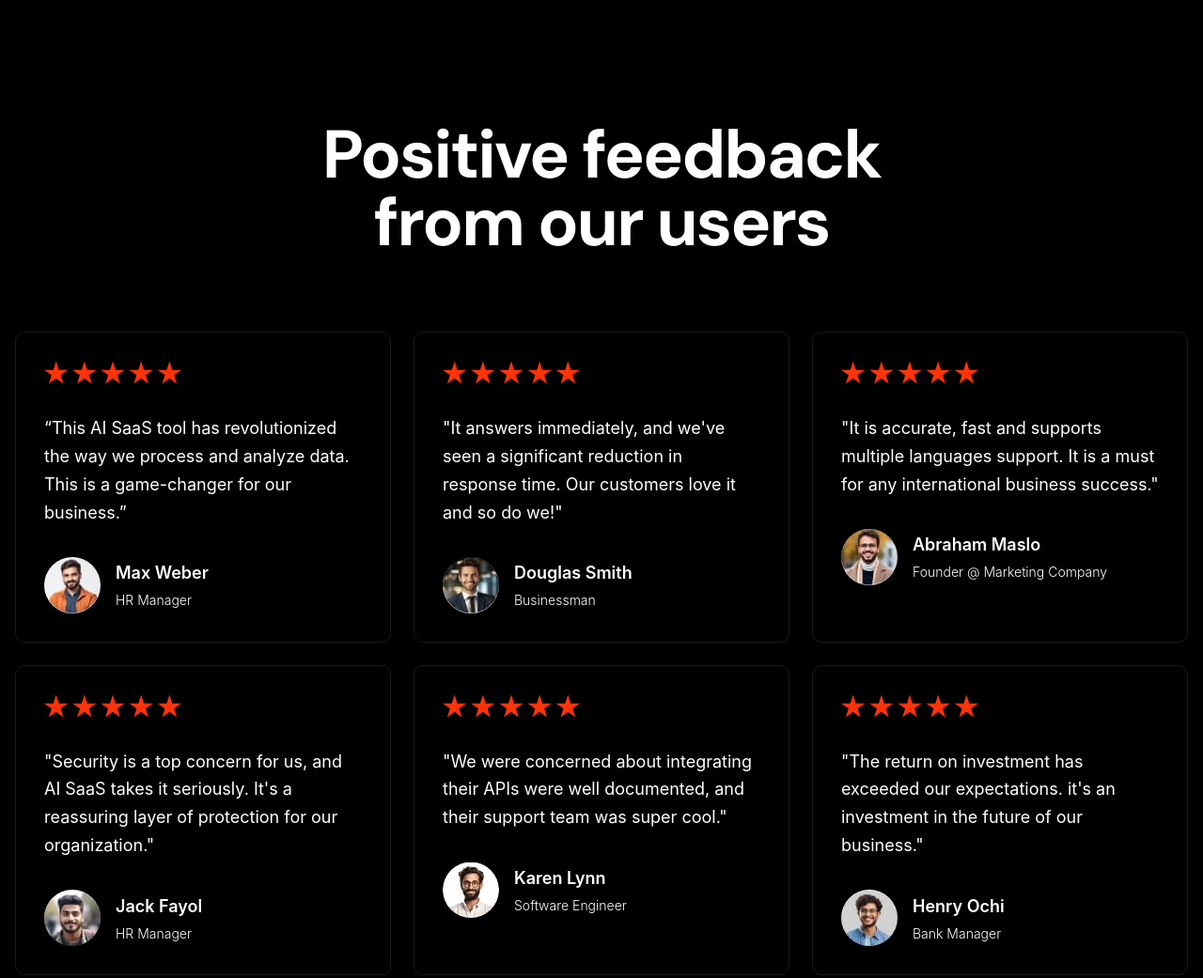
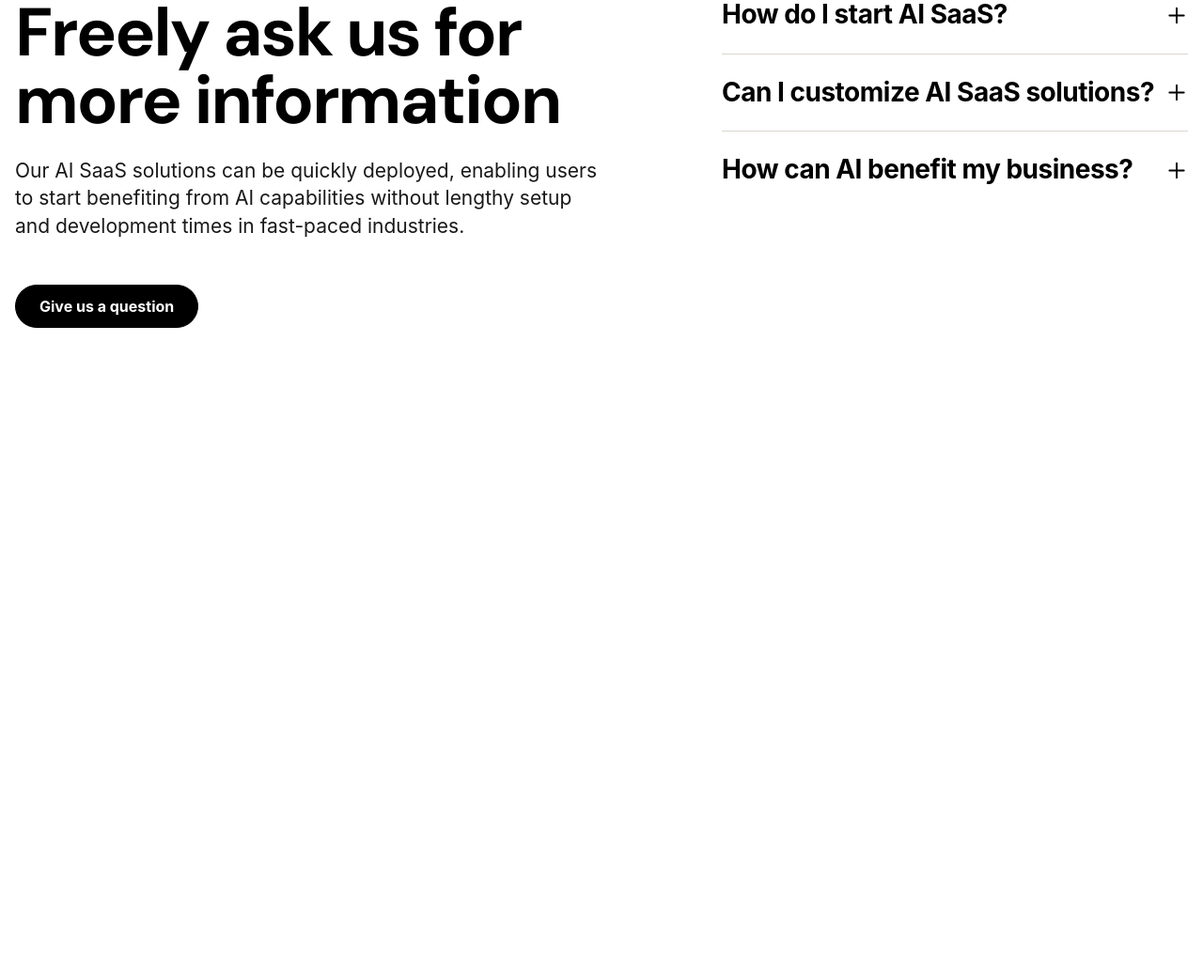
Before and after one commit to hongoctu2904/capstone_btvn, a website: page index.html in a window 1280 px wide. Shown: the part 1-1042 px from the top of the page at 94% size. After the commit the page ends 800 px from the top, so only its background shows below. Drawn offline with nearby package versions, Linux system fonts and the light colour scheme.

Commit message:
đây là faq by tu

```diff
--- a/index.html
+++ b/index.html
@@ -39,6 +39,128 @@
 
       <!-- End Pricing Section -->
       <!-- FAQ Section -->
+      <section class="section-faq">
+        <div class="pb-20 xl:pb-[150px]">
+          <!-- Section Container -->
+          <div class="container">
+            <div class="grid grid-cols-1 gap-y-10 md:grid-cols-2">
+              <!-- FAQ Left Block -->
+              <div class="flex flex-col fade-right duration-300 animation">
+                <!-- Section Content -->
+                <div class="mb-6">
+                  <div class="mx-auto md:mx-0 md:max-w-none">
+                    <h2>Freely ask us for more information</h2>
+                  </div>
+                </div>
+                <!-- Section Content -->
+                <div class="text-lg leading-[1.4] lg:text-[21px]">
+                  <p class="mb-7 last:mb-0">
+                    Our AI SaaS solutions can be quickly deployed, enabling
+                    users to start benefiting from AI capabilities without
+                    lengthy setup and development times in fast-paced
+                    industries.
+                  </p>
+                  <a
+                    class="button mt-5 rounded-[50px] border-2 border-black bg-black py-4 text-white after:bg-[#FE330A] hover:border-[#FE330A] hover:text-white"
+                    href="/faq"
+                  >
+                    Give us a question
+                  </a>
+                </div>
+              </div>
+              <!-- FAQ Right Block -->
+              <div
+                class="md:ml-10 lg:ml-20 xl:ml-32 fade-left duration-300 animation"
+              >
+                <!-- Q&A List -->
+                <ul class="qna-list">
+                  <!-- Q&A Item -->
+                  <li
+                    class="qna-item border-b-[1px] border-[#DBD6CF] pb-6 pt-6 first:pt-0 last:border-b-0 last:pb-0"
+                  >
+                    <div
+                      class="qna-question flex items-center justify-between font-dmSans text-xl font-bold leading-[1.2] -tracking-[0.5px] text-black lg:text-[28px] cursor-pointer"
+                    >
+                      <p>How do I start AI SaaS?</p>
+                      <div class="qna-icon">
+                        <img
+                          src="./assets/images/plus.svg"
+                          alt="expand"
+                          class="w-6 h-6"
+                        />
+                      </div>
+                    </div>
+                    <div class="qna-answer text-[#2C2C2C] mt-4 hidden">
+                      <p>
+                        Go to our official website and create an account.
+                        You'll need to provide some basic information and
+                        agree to our terms and conditions. Once your account
+                        is set up, you can start exploring our AI SaaS
+                        solutions and choose the one that best fits your
+                        needs.
+                      </p>
+                    </div>
+                  </li>
+                  <!-- Repeat for other Q&A items -->
+                  <li
+                    class="qna-item border-b-[1px] border-[#DBD6CF] pb-6 pt-6 first:pt-0 last:border-b-0 last:pb-0"
+                  >
+                    <div
+                      class="qna-question flex items-center justify-between font-dmSans text-xl font-bold leading-[1.2] -tracking-[0.5px] text-black lg:text-[28px] cursor-pointer"
+                    >
+                      <p>Can I customize AI SaaS solutions?</p>
+                      <div class="qna-icon">
+                        <img
+                          src="./assets/images/plus.svg"
+                          alt="expand"
+                          class="w-6 h-6"
+                        />
+                      </div>
+                    </div>
+                    <div class="qna-answer text-[#2C2C2C] mt-4 hidden">
+                      <p>
+                        Yes, many of our AI SaaS solutions offer customization
+                        options. You can tailor the AI models to your specific
+                        needs, integrate them with your existing systems, and
+                        adjust various parameters to optimize performance for
+                        your unique use case.
+                      </p>
+                    </div>
+                  </li>
+                  <li
+                    class="qna-item border-b-[1px] border-[#DBD6CF] pb-6 pt-6 first:pt-0 last:border-b-0 last:pb-0"
+                  >
+                    <div
+                      class="qna-question flex items-center justify-between font-dmSans text-xl font-bold leading-[1.2] -tracking-[0.5px] text-black lg:text-[28px] cursor-pointer"
+                    >
+                      <p>How can AI benefit my business?</p>
+                      <div class="qna-icon">
+                        <img
+                          src="./assets/images/plus.svg"
+                          alt="expand"
+                          class="w-6 h-6"
+                        />
+                      </div>
+                    </div>
+                    <div class="qna-answer text-[#2C2C2C] mt-4 hidden">
+                      <p>
+                        AI can benefit your business in numerous ways,
+                        including automating repetitive tasks, providing
+                        data-driven insights, improving customer service
+                        through chatbots, enhancing decision-making processes,
+                        and optimizing operations. The specific benefits will
+                        depend on your industry and the AI solutions you
+                        implement.
+                      </p>
+                    </div>
+                  </li>
+                </ul>
+              </div>
+            </div>
+          </div>
+        </div>
+      </section>
+
 
 
       <!-- End FAQ Section -->
@@ -46,266 +168,13 @@
 
 
 
-    <section class="section-feedback">
-     <div class="bg-black pb-40 pt-20 xl:pb-[200px] xl:pt-[130px]">
-       <!-- Section Container -->
-       <div class="container">
-         <!-- Section Content Block -->
-         <div
-           class="mb-10 text-center lg:mb-16 xl:mb-20 fade-up duration-300 animation"
-         >
-           <div
-             class="mx-auto max-w-[300px] lg:max-w-[600px] xl:max-w-[680px]"
-           >
-             <h2 class="text-white">Positive feedback from our users</h2>
-           </div>
-         </div>
-         <!-- Section Content Block -->
 
-         <!-- List -->
-         <div class="grid grid-cols-1 gap-6 md:grid-cols-2 lg:grid-cols-3">
-           <!-- Item -->
-           <div
-             class="flex flex-col gap-y-8 rounded-[10px] border-[1px] border-[#191919] p-[30px] text-white fade-left duration-300 animation"
-           >
-             <div class="block">
-               <img
-                 src="./assets/images/feedback/rating.svg"
-                 alt="rating"
-                 width="146"
-                 height="25"
-               />
-             </div>
-             <p>
-               “This AI SaaS tool has revolutionized the way we process and
-               analyze data. This is a game-changer for our business.”
-             </p>
-             <div class="flex items-center gap-x-4">
-               <div class="h-[60px] w-[60px] overflow-hidden rounded-full">
-                 <img
-                   src="./assets/images/feedback/testimonial-img-1.jpg"
-                   alt="testimonial-img"
-                   width="60"
-                   height="60"
-                   class="h-full w-full object-cover object-center"
-                 />
-               </div>
-               <div class="flex flex-col gap-y-1">
-                 <span class="block text-lg font-semibold leading-[1.6]">
-                   Max Weber
-                 </span>
-                 <span class="block text-sm font-light leading-[1.4]">
-                   HR Manager
-                 </span>
-               </div>
-             </div>
-           </div>
-           <!-- Item -->
-           <!-- Item -->
-           <div
-             class="flex flex-col gap-y-8 rounded-[10px] border-[1px] border-[#191919] p-[30px] text-white fade-left duration-300 animation"
-           >
-             <div class="block">
-               <img
-                 src="./assets/images/feedback/rating.svg"
-                 alt="rating"
-                 width="146"
-                 height="25"
-               />
-             </div>
-             <p>
-               "It answers immediately, and we've seen a significant
-               reduction in response time. Our customers love it and so do
-               we!"
-             </p>
-             <div class="flex items-center gap-x-4">
-               <div class="h-[60px] w-[60px] overflow-hidden rounded-full">
-                 <img
-                   src="./assets/images/feedback/testimonial-img-2.jpg"
-                   alt="testimonial-img"
-                   width="60"
-                   height="60"
-                   class="h-full w-full object-cover object-center"
-                 />
-               </div>
-               <div class="flex flex-col gap-y-1">
-                 <span class="block text-lg font-semibold leading-[1.6]">
-                   Douglas Smith
-                 </span>
-                 <span class="block text-sm font-light leading-[1.4]">
-                   Businessman
-                 </span>
-               </div>
-             </div>
-           </div>
-           <!-- Item -->
-           <!-- Item -->
-           <div
-             class="flex flex-col gap-y-8 rounded-[10px] border-[1px] border-[#191919] p-[30px] text-white fade-left duration-300 animation"
-           >
-             <div class="block">
-               <img
-                 src="./assets/images/feedback/rating.svg"
-                 alt="rating"
-                 width="146"
-                 height="25"
-               />
-             </div>
-             <p>
-               "It is accurate, fast and supports multiple languages
-               support. It is a must for any international business
-               success."
-             </p>
-             <div class="flex items-center gap-x-4">
-               <div class="h-[60px] w-[60px] overflow-hidden rounded-full">
-                 <img
-                   src="./assets/images/feedback/testimonial-img-3.jpg"
-                   alt="testimonial-img"
-                   width="60"
-                   height="60"
-                   class="h-full w-full object-cover object-center"
-                 />
-               </div>
-               <div class="flex flex-col gap-y-1">
-                 <span class="block text-lg font-semibold leading-[1.6]">
-                   Abraham Maslo
-                 </span>
-                 <span class="block text-sm font-light leading-[1.4]">
-                   Founder @ Marketing Company
-                 </span>
-               </div>
-             </div>
-           </div>
-           <!-- Item -->
-           <!-- Item -->
-           <div
-             class="flex flex-col gap-y-8 rounded-[10px] border-[1px] border-[#191919] p-[30px] text-white fade-right duration-300 animation"
-           >
-             <div class="block">
-               <img
-                 src="./assets/images/feedback/rating.svg"
-                 alt="rating"
-                 width="146"
-                 height="25"
-               />
-             </div>
-             <p>
-               "Security is a top concern for us, and AI SaaS takes it
-               seriously. It's a reassuring layer of protection for our
-               organization."
-             </p>
-             <div class="flex items-center gap-x-4">
-               <div class="h-[60px] w-[60px] overflow-hidden rounded-full">
-                 <img
-                   src="./assets/images/feedback/testimonial-img-4.jpg"
-                   alt="testimonial-img"
-                   width="60"
-                   height="60"
-                   class="h-full w-full object-cover object-center"
-                 />
-               </div>
-               <div class="flex flex-col gap-y-1">
-                 <span class="block text-lg font-semibold leading-[1.6]">
-                   Jack Fayol
-                 </span>
-                 <span class="block text-sm font-light leading-[1.4]">
-                   HR Manager
-                 </span>
-               </div>
-             </div>
-           </div>
-           <!-- Item -->
-           <!-- Item -->
-           <div
-             class="flex flex-col gap-y-8 rounded-[10px] border-[1px] border-[#191919] p-[30px] text-white fade-right duration-300 animation"
-           >
-             <div class="block">
-               <img
-                 src="./assets/images/feedback/rating.svg"
-                 alt="rating"
-                 width="146"
-                 height="25"
-               />
-             </div>
-             <p>
-               "We were concerned about integrating their APIs were well
-               documented, and their support team was super cool."
-             </p>
-             <div class="flex items-center gap-x-4">
-               <div class="h-[60px] w-[60px] overflow-hidden rounded-full">
-                 <img
-                   src="./assets/images/feedback/testimonial-img-5.jpg"
-                   alt="testimonial-img"
-                   width="60"
-                   height="60"
-                   class="h-full w-full object-cover object-center"
-                 />
-               </div>
-               <div class="flex flex-col gap-y-1">
-                 <span class="block text-lg font-semibold leading-[1.6]">
-                   Karen Lynn
-                 </span>
-                 <span class="block text-sm font-light leading-[1.4]">
-                   Software Engineer
-                 </span>
-               </div>
-             </div>
-           </div>
-           <!-- Item -->
-           <!-- Item -->
-           <div
-             class="flex flex-col gap-y-8 rounded-[10px] border-[1px] border-[#191919] p-[30px] text-white fade-right duration-300 animation"
-           >
-             <div class="block">
-               <img
-                 src="./assets/images/feedback/rating.svg"
-                 alt="rating"
-                 width="146"
-                 height="25"
-               />
-             </div>
-             <p>
-               "The return on investment has exceeded our expectations.
-               it's an investment in the future of our business."
-             </p>
-             <div class="flex items-center gap-x-4">
-               <div class="h-[60px] w-[60px] overflow-hidden rounded-full">
-                 <img
-                   src="./assets/images/feedback/testimonial-img-6.jpg"
-                   alt="testimonial-img"
-                   width="60"
-                   height="60"
-                   class="h-full w-full object-cover object-center"
-                 />
-               </div>
-               <div class="flex flex-col gap-y-1">
-                 <span class="block text-lg font-semibold leading-[1.6]">
-                   Henry Ochi
-                 </span>
-                 <span class="block text-sm font-light leading-[1.4]">
-                   Bank Manager
-                 </span>
-               </div>
-             </div>
-           </div>
-           <!-- Item -->
-         </div>
-       </div>
-     </div>
-    </section>
 
       <!-- End Feedback Section -->
       <!-- Body Background Shape -->
 
 
-     <0000000000000div
-          class="bg-orange-1 gradient absolute -left-[15px] top-[61%] -z-[1] h-[400px] w-[400px] -rotate-[-9.022deg] rounded-[400px]"
-        ></div>
-        <div
-          class="bg-orange-2 gradient absolute -left-[100px] top-[64%] -z-[1] h-[360px] w-[360px] -rotate-[-9.022deg] rounded-[360px]"
-        ></div>
-      </main>
-    </div>
+
       <!--  Footer  -->
 
     <script
```
